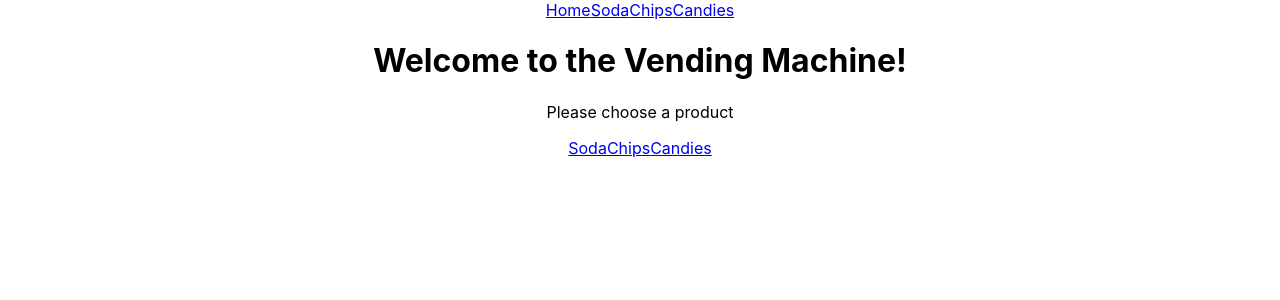
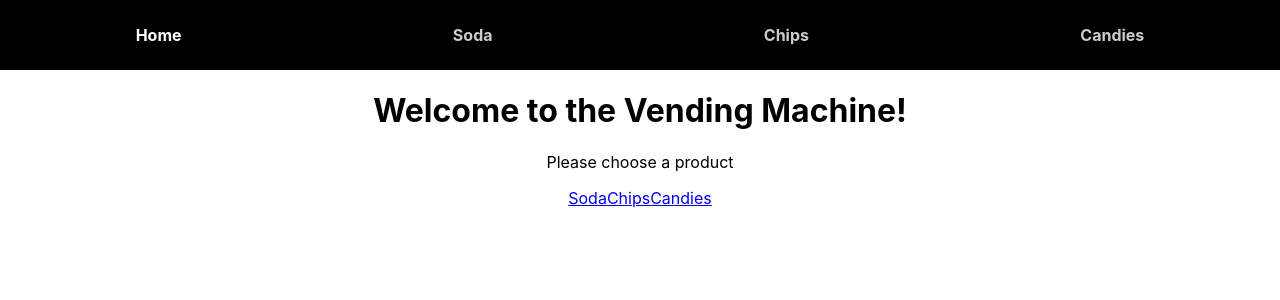
Before and after one commit to ctln12/vending-machine, a React (Create React App) app: page / in a window 1280 px wide. Shown: the top 300 px of the page. Built offline with nearby package versions, Linux system fonts and the light colour scheme.

Commit message:
add style to Navbar component

```diff
--- /dev/null
+++ b/src/Navbar.css
@@ -0,0 +1,20 @@
+.Navbar {
+  background-color: black;
+  display: flex;
+  align-items: center;
+  justify-content: space-around;
+  height: 70px;
+  font-weight: bold;
+}
+
+.Navbar a {
+  color: white;
+  opacity: 0.8;
+  text-decoration: none;
+  transition: 0.3s ease-in-out;
+}
+
+.Navbar a:hover,
+.Navbar a.Navbar-active {
+  opacity: 1;
+}
--- a/src/Navbar.js
+++ b/src/Navbar.js
@@ -1,5 +1,6 @@
 import React, { Component } from 'react';
 import { NavLink } from "react-router-dom";
+import './Navbar.css';
 
 class Navbar extends Component {
   render() {
```
Also changed, not shown: 1 other file (tests, documents, lock files or other folders).
